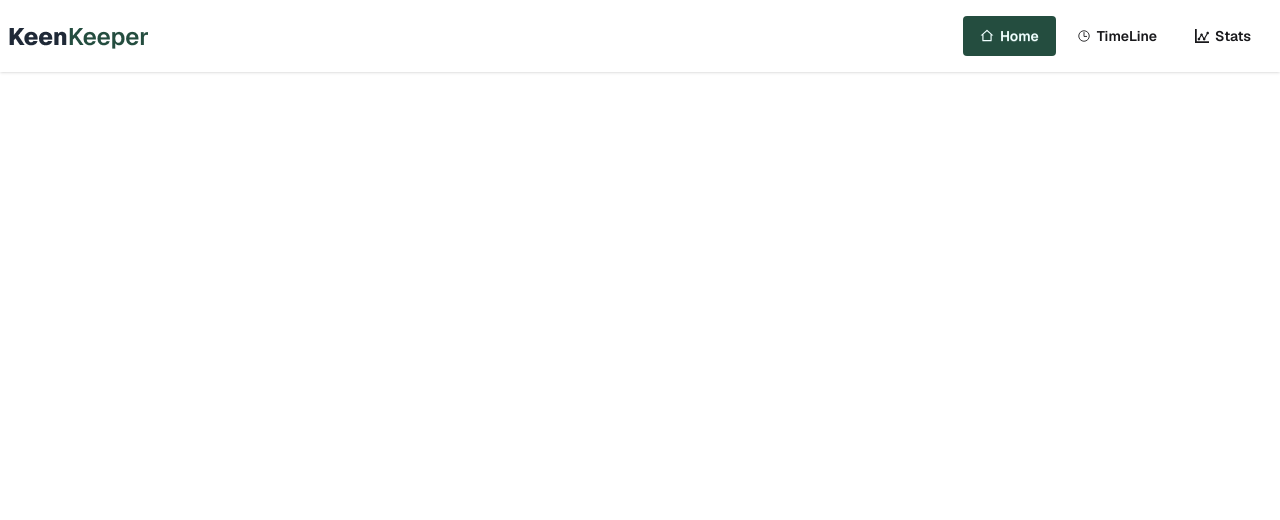
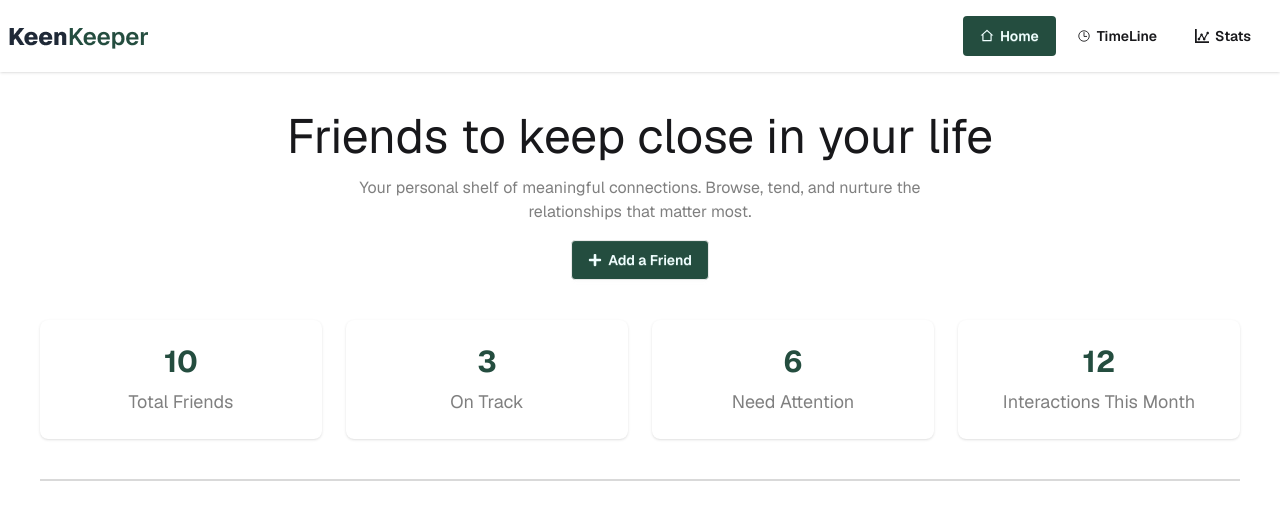
Before and after one commit to SIMANTO-PODDAR/Keen-Keeper, a React (Vite) app: page / in a window 1280 px wide. Shown: the top 520 px of the page. Built offline with nearby package versions, Linux system fonts and the light colour scheme; a web font is replaced by a local one.

Commit message:
Banner & Summary Cards Completed

```diff
--- a/public/data.json
+++ b/public/data.json
@@ -5,7 +5,7 @@
     "picture": "",
     "email": "david.kim@gmail.com",
     "days_since_contact": 12,
-    "status": "almost due",
+    "status": "Almost Due",
     "tags": ["work", "project partner"],
     "bio": "Worked together on multiple freelance projects. Very reliable and detail-oriented.",
     "goal": 10,
@@ -17,7 +17,7 @@
     "picture": "",
     "email": "emma.wilson@yahoo.com",
     "days_since_contact": 25,
-    "status": "on-track",
+    "status": "On-track",
     "tags": ["family", "cousin"],
     "bio": "My cousin who lives abroad. We usually catch up on video calls.",
     "goal": 17,
@@ -29,7 +29,7 @@
     "picture": "",
     "email": "lisa.nakamura@gmail.com",
     "days_since_contact": 30,
-    "status": "overdue",
+    "status": "Overdue",
     "tags": ["work", "designer"],
     "bio": "Collaborated on UI/UX projects. Great sense of aesthetics and creativity.",
     "goal": 5,
@@ -41,7 +41,7 @@
     "picture": "",
     "email": "james.wright@hotmail.com",
     "days_since_contact": 20,
-    "status": "overdue",
+    "status": "Overdue",
     "tags": ["hobby", "travel"],
     "bio": "Met during a group trip. Loves exploring new places and photography.",
     "goal": 11,
@@ -51,9 +51,9 @@
     "id": 5,
     "name": "David Kim",
     "picture": "",
-    "email": "davidkim@gmail.com",
+    "email": "david.kim@gmail.com",
     "days_since_contact": 5,
-    "status": "almost due",
+    "status": "Almost Due",
     "tags": ["college", "close friend"],
     "bio": "One of my closest college friends. We talk regularly about life and career.",
     "goal": 9,
@@ -63,9 +63,9 @@
     "id": 6,
     "name": "Emma Wilson",
     "picture": "",
-    "email": "emmawilson@gmail.com",
+    "email": "emma.wilson@gmail.com",
     "days_since_contact": 10,
-    "status": "on-track",
+    "status": "On-track",
     "tags": ["gym", "fitness buddy"],
     "bio": "We train together at the gym and keep each other motivated.",
     "goal": 13,
--- /dev/null
+++ b/src/Components/Banner/Banner.jsx
@@ -0,0 +1,23 @@
+import { FaPlus } from "react-icons/fa";
+import SummaryCards from "./SummaryCards/SummaryCards";
+
+const Banner = () => {
+    return (
+        <div>
+            <div className="mx-auto text-center pt-10 sm:20">
+                <h1 className="text-3xl sm:text-5xl">Friends to keep close in your life</h1>
+                <p className="px-10  sm:py-4 text-black/50 text-justify sm:text-center">Your personal shelf of meaningful connections. Browse, tend, and nurture the <br />
+                    relationships that matter most.</p>
+
+                <button className="btn bg-[#244d3f] text-[#f0ffff]">
+                    <FaPlus /> Add a Friend</button>
+            </div>
+
+            <SummaryCards />
+
+            <div className="my-10 h-0.5 bg-black/15"></div>
+        </div>
+    );
+};
+
+export default Banner;
--- /dev/null
+++ b/src/Components/Banner/SummaryCards/SummaryCards.jsx
@@ -0,0 +1,38 @@
+const SummaryCards = () => {
+    return (
+        <div className="grid grid-cols-1 sm:grid-cols-2 lg:grid-cols-4
+        px-10 sm:px-0 text-center gap-6 mt-10 text-black/50 justify-between">
+
+            <div className="card bg-base-100 card-md shadow-sm">
+                <div className="card-body">
+                    <h1 className="text-2xl sm:text-3xl text-[#244d3f] font-bold">10</h1>
+                    <p className="text-[18px]">Total Friends</p>
+                </div>
+            </div>
+
+            <div className="card bg-base-100 card-md shadow-sm">
+                <div className="card-body">
+                    <h1 className="text-2xl sm:text-3xl text-[#244d3f] font-bold">3</h1>
+                    <p className="text-[18px]">On Track</p>
+                </div>
+            </div>
+
+            <div className="card bg-base-100 card-md shadow-sm">
+                <div className="card-body">
+                    <h1 className="text-2xl sm:text-3xl text-[#244d3f] font-bold">6</h1>
+                    <p className="text-[18px]">Need Attention</p>
+                </div>
+            </div>
+
+            <div className="card bg-base-100 card-md shadow-sm">
+                <div className="card-body">
+                    <h1 className="text-2xl sm:text-3xl text-[#244d3f] font-bold">12</h1>
+                    <p className="text-[18px]">Interactions This Month</p>
+                </div>
+            </div>
+
+        </div>
+    );
+};
+
+export default SummaryCards;
--- a/src/Components/Navbar/Navbar.jsx
+++ b/src/Components/Navbar/Navbar.jsx
@@ -6,7 +6,7 @@ import { ImStatsDots } from 'react-icons/im';
 const Navbar = () => {
     return (
         <div>
-            <div className="navbar bg-base-100 shadow-sm">
+            <div className="flex-col sm:flex-row navbar bg-base-100 shadow-sm">
                 <div className="flex-1">
                     <img src={LogoImg} alt="logo" />
                 </div>
--- a/src/Root/Root.jsx
+++ b/src/Root/Root.jsx
@@ -7,7 +7,9 @@ const Root = () => {
         <>
             <div>
                 <Navbar />
-                <Outlet />
+                <div className="max-w-300 mx-auto">
+                    <Outlet />
+                </div>
 
             </div>
             <ToastContainer />
--- a/src/Router/Router.jsx
+++ b/src/Router/Router.jsx
@@ -1,12 +1,18 @@
 import { createBrowserRouter, href } from "react-router";
 import Root from "../Root/Root";
 import NotFound from "../UI/NotFound/NotFound";
+import Home from "../Section/Home/Home";
 
 const Router = createBrowserRouter([
 
     {
         path: "/",
-        Component: Root
+        Component: Root,
+        children: [
+            {
+                index: true, Component: Home
+            }
+        ]
     },
     {
         path: '*',
--- /dev/null
+++ b/src/Section/Home/Home.jsx
@@ -0,0 +1,12 @@
+import Banner from "../../Components/Banner/Banner";
+
+const Home = () => {
+    return (
+        <div>
+            <Banner />
+
+        </div>
+    );
+};
+
+export default Home;
--- a/src/index.css
+++ b/src/index.css
@@ -8,5 +8,5 @@
 
 .active {
     background: #244d3f;
-    color: azure;
+    color: #f0ffff;
 }
```
